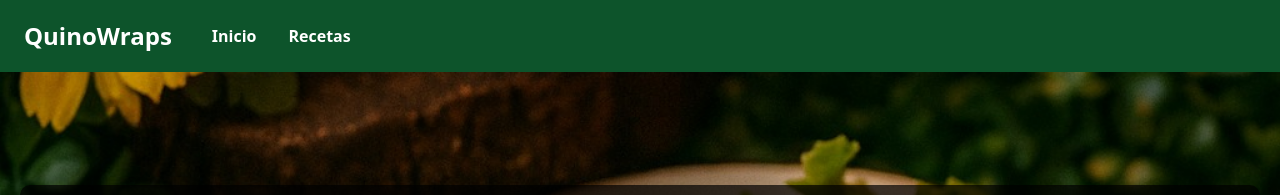
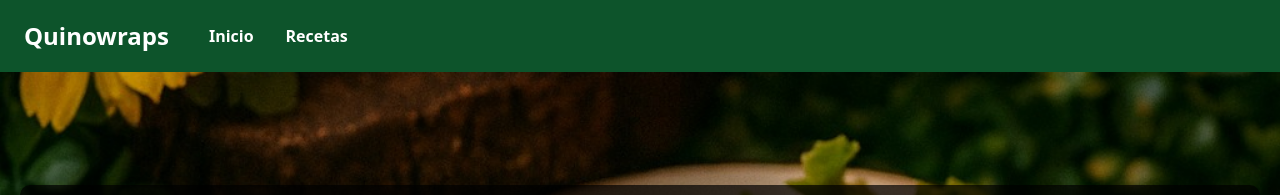
Before and after one commit to JosueRauda7/quinowraps, a React (Vite) app: page / in a window 1280 px wide. Shown: the top 195 px of the page. Built offline with nearby package versions, Linux system fonts and the light colour scheme.

Commit message:
Arreglar nombre de Quinowraps en menú

```diff
--- a/src/components/Menu/Menu.tsx
+++ b/src/components/Menu/Menu.tsx
@@ -23,7 +23,7 @@ export default function Menu() {
       <nav className="flex items-center w-full bg-green-900 sticky">
         <div className="sm:p-2 md:p-4">
           <Link to="/">
-          <h1 className="text-2xl ml-2 text-white font-bold">QuinoWraps</h1>
+          <h1 className="text-2xl ml-2 text-white font-bold">Quinowraps</h1>
           </Link>
         </div>
         <button
```
